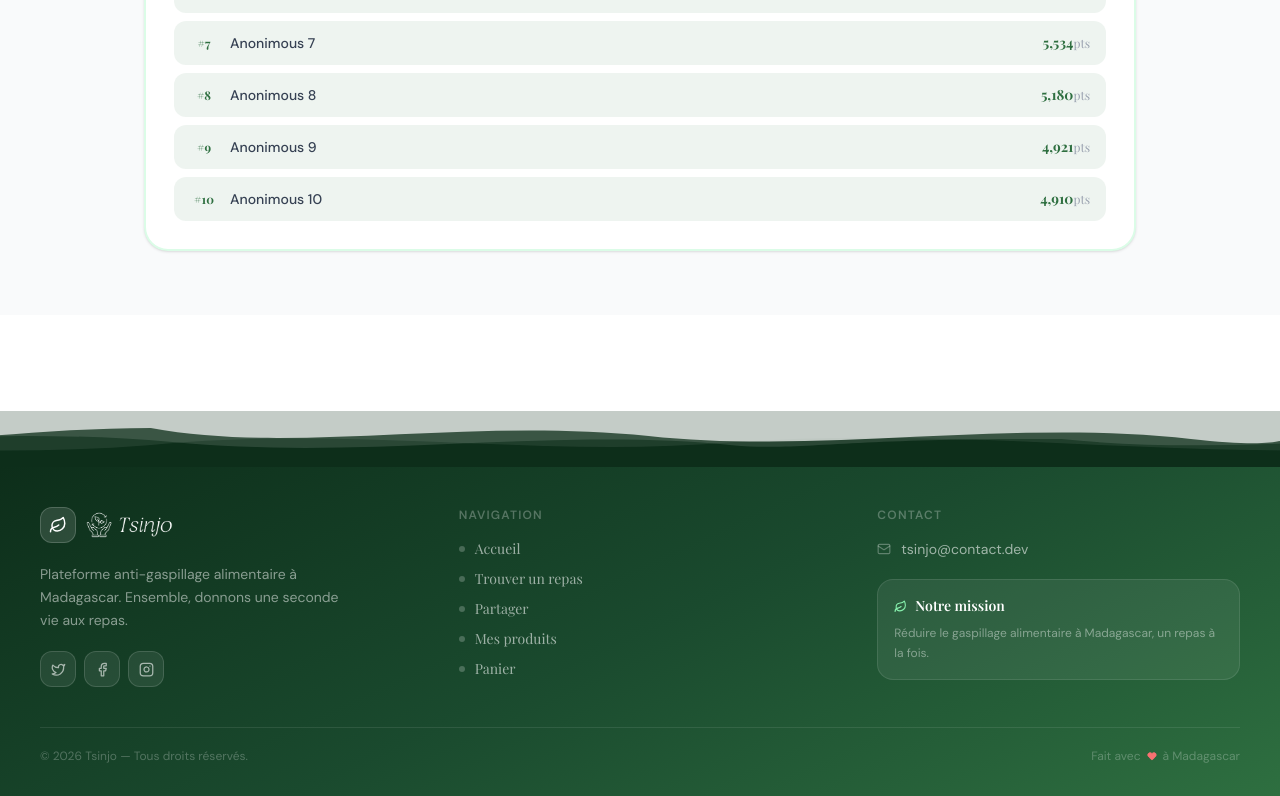
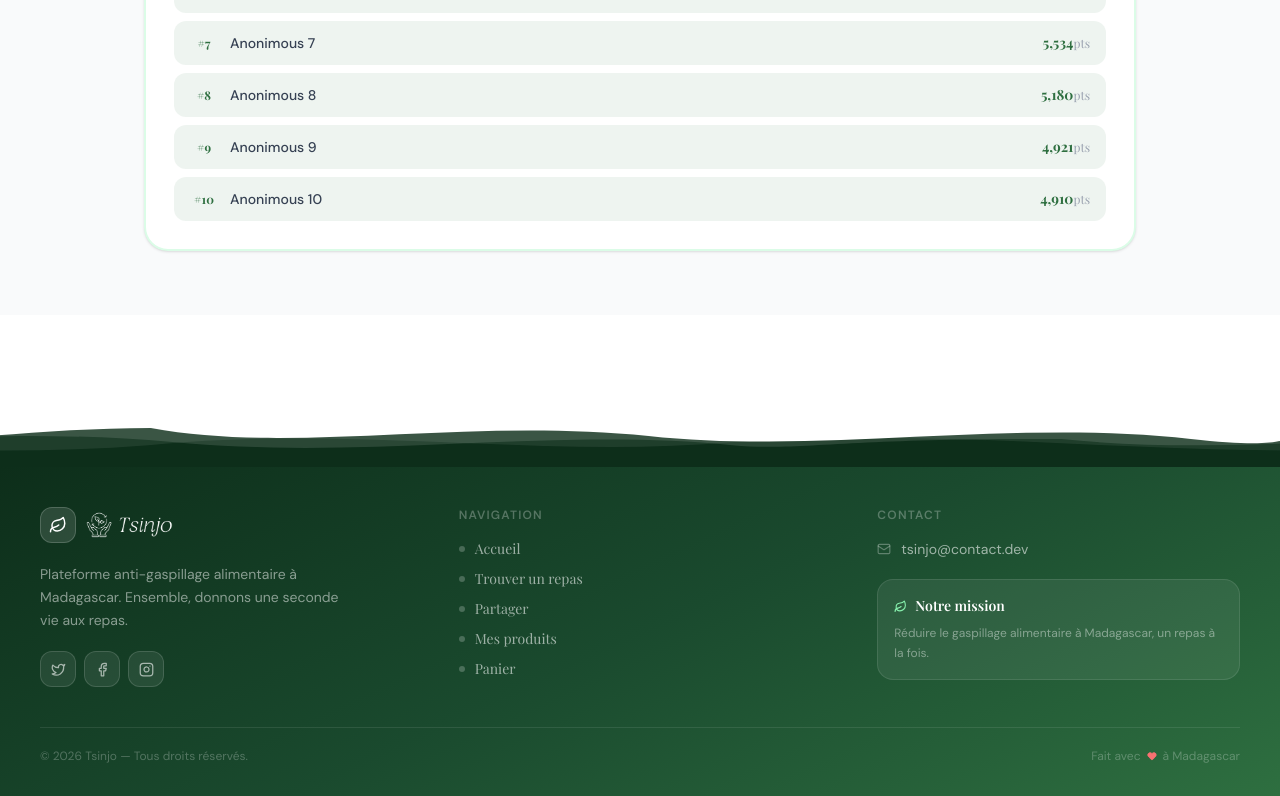
Before and after one commit to ItokianaRAKT/anti-gaspillage, a React (Vite) app: page /Profil in a window 1280 px wide. Shown: the part 1636-2432 px from the top of the page. Built offline with nearby package versions, Linux system fonts and the light colour scheme; no server answers.

Commit message:
ref(ui):first layer in footer wave oscillations, fill-opacity to 1

```diff
--- a/src/components/features/footer.tsx
+++ b/src/components/features/footer.tsx
@@ -121,7 +121,7 @@ const Footer = () => {
                  C2350,56 2570,10 2770,36 C2910,54 2880,22 2880,22
                  L2880,0 L0,0 Z"
               fill="white"
-              fillOpacity="0.70"
+              fillOpacity="1"
             />
           </svg>
         </div>
```
